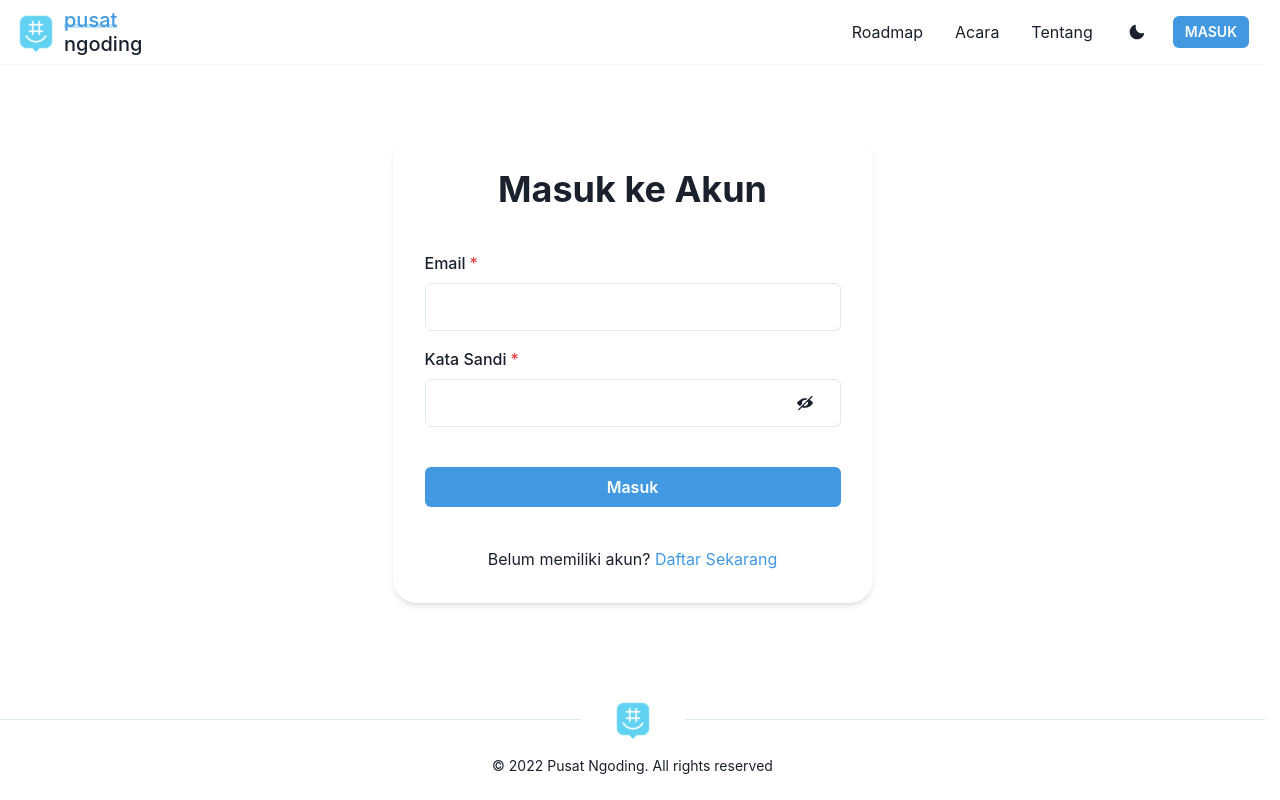
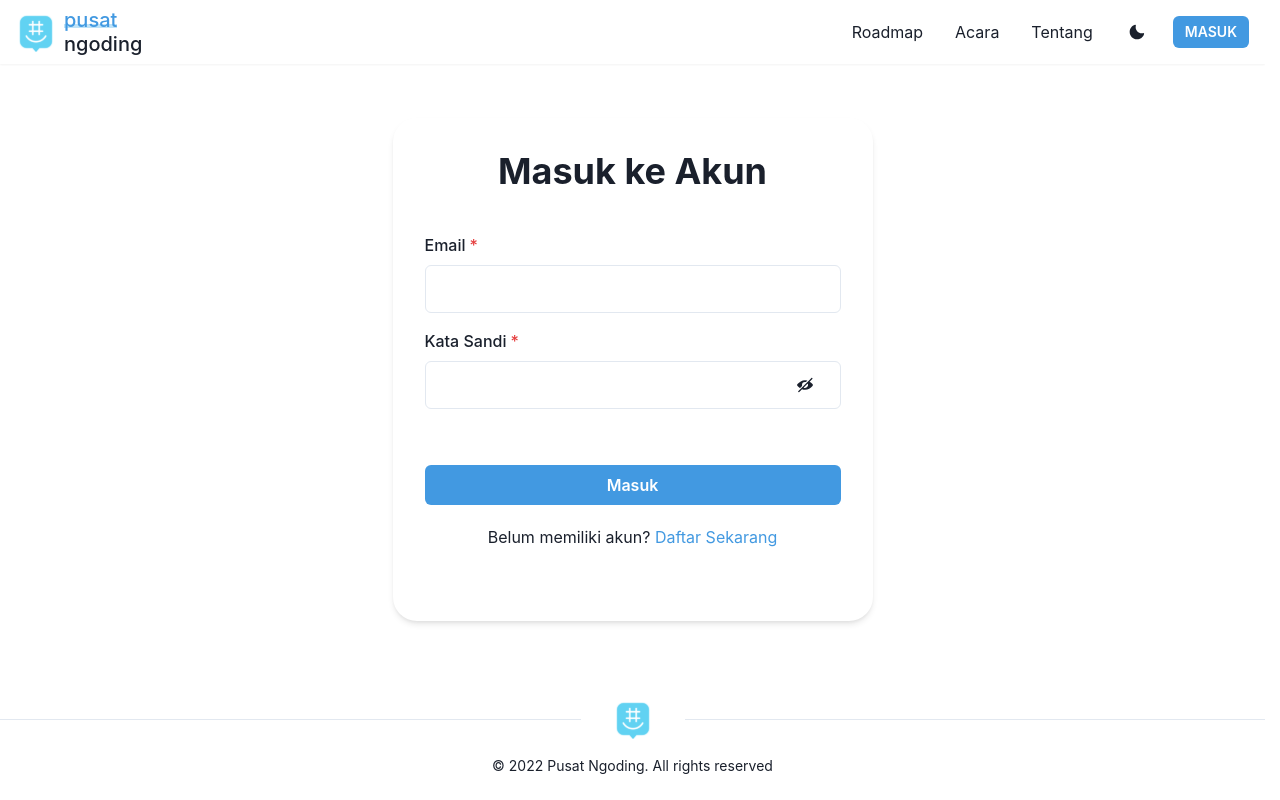
Before and after one commit to nabilaba/pusatngoding, a React (Create React App) app in the folder Frontend/: page /masuk in a window 1280 px wide. Built offline with nearby package versions, Linux system fonts and the light colour scheme.

Commit message:
fix: login button

```diff
--- a/Frontend/src/routes/login/Login.js
+++ b/Frontend/src/routes/login/Login.js
@@ -122,8 +122,7 @@ export default function Login() {
               </InputRightElement>
             </InputGroup>
           </FormControl>
-        </Stack>
-        <Stack mt={10} spacing={10}>
+          <Stack pt={10} spacing={5}>
             <Button
               type={"submit"}
               color={useColorModeValue("white", "black")}
@@ -145,6 +144,7 @@ export default function Login() {
               </Link>
             </Text>
           </Stack>
+        </Stack>
       </Box>
     </Container>
   );
```
Lines whose indentation alone changed are shown as unchanged.
